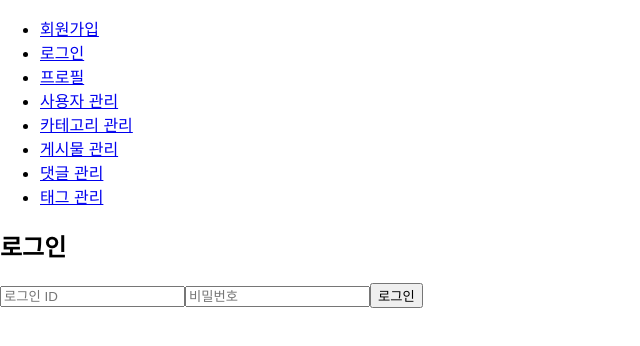
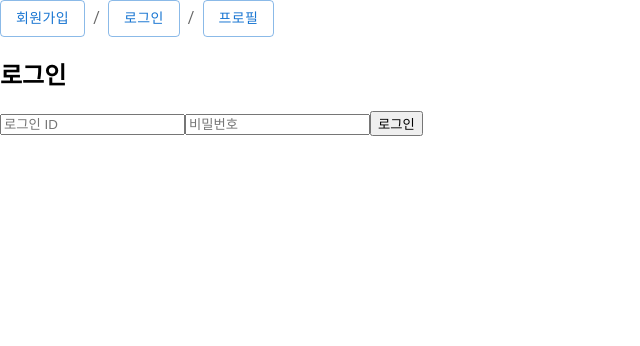
Before and after one commit to forum-hsgpublic/frontend, a React (Create React App) app: page /login in a window 1280 px wide. Shown: the top 346 px of the page, without its empty margins (0-640 px from the left). Built offline with nearby package versions, Linux system fonts and the light colour scheme.

Commit message:
Navigation에 meterial UI 적용

```diff
--- a/src/App.js
+++ b/src/App.js
@@ -1,6 +1,7 @@
 // src/App.js
 import React from 'react';
 import { BrowserRouter as Router, Route, Routes, Link } from 'react-router-dom';
+import { Breadcrumbs, Button } from "@mui/material";
 import Signup from './components/Signup';
 import Login from './components/Login';
 import Profile from './components/Profile';
@@ -14,18 +15,11 @@ function App() {
     return (
         <Router>
             <div>
-                <nav>
-                    <ul>
-                        <li><Link to="/signup">회원가입</Link></li>
-                        <li><Link to="/login">로그인</Link></li>
-                        <li><Link to="/profile">프로필</Link></li>
-                        <li><Link to="/users">사용자 관리</Link></li>
-                        <li><Link to="/categories">카테고리 관리</Link></li>
-                        <li><Link to="/posts">게시물 관리</Link></li>
-                        <li><Link to="/comments">댓글 관리</Link></li>
-                        <li><Link to="/tags">태그 관리</Link></li>
-                    </ul>
-                </nav>
+                <Breadcrumbs aria-label="breadcrumb">
+                    <Button variant="outlined" href="/signup">회원가입</Button>
+                    <Button variant="outlined" href="/login">로그인</Button>
+                    <Button variant="outlined" href="/profile">프로필</Button>
+                </Breadcrumbs>
 
                 <Routes>
                     <Route path="/signup" element={<Signup />} />
```
